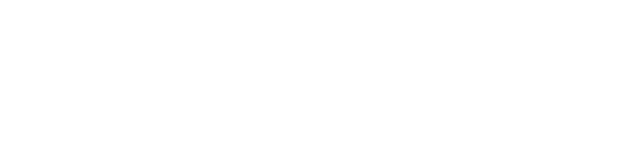
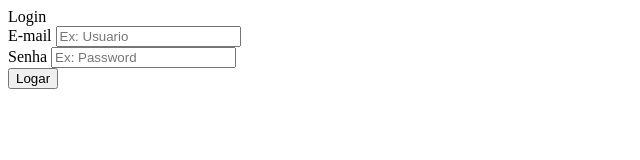
Before and after one commit to emanueleborges/eldorado, a plain HTML site: page index.html in a window 1280 px wide. Shown: the whole page, without its empty margins (0-640 px from the left). Drawn offline with Linux system fonts and the light colour scheme.

Commit message:
html_tela_login_e_dashboard

```diff
--- a/index.html
+++ b/index.html
@@ -3,9 +3,27 @@
 <head>
     <meta charset='utf-8'>
     <meta http-equiv='X-UA-Compatible' content='IE=edge'>
-    <title>Instituto Eldorado - Branch Develop</title>
+    <title>Instituto Eldorado - Meu Sonho</title>
     <meta name='viewport' content='width=device-width, initial-scale=1'>
 </head>
 <body>
+    <div class="container">
+        <form method="post" action="dashboard.html">
+            <div>
+                Login
+            </div>
+            <div>
+              <label for="email_login">E-mail</label>
+              <input id="email_login" name="email_login" required="required" type="text" placeholder="Ex: Usuario" />
+            </div>
+            <div>
+                <label>Senha</label>
+                <input id="login" name="login" required="required" type="password" placeholder="Ex: Password"/>
+            </div>
+            <div>
+              <input type="submit" value="Logar" />
+            </div>
+          </form>
+    </div>
 </body>
 </html>
```
Also changed, not shown: dashboard.html (added, +12 -0 lines).
